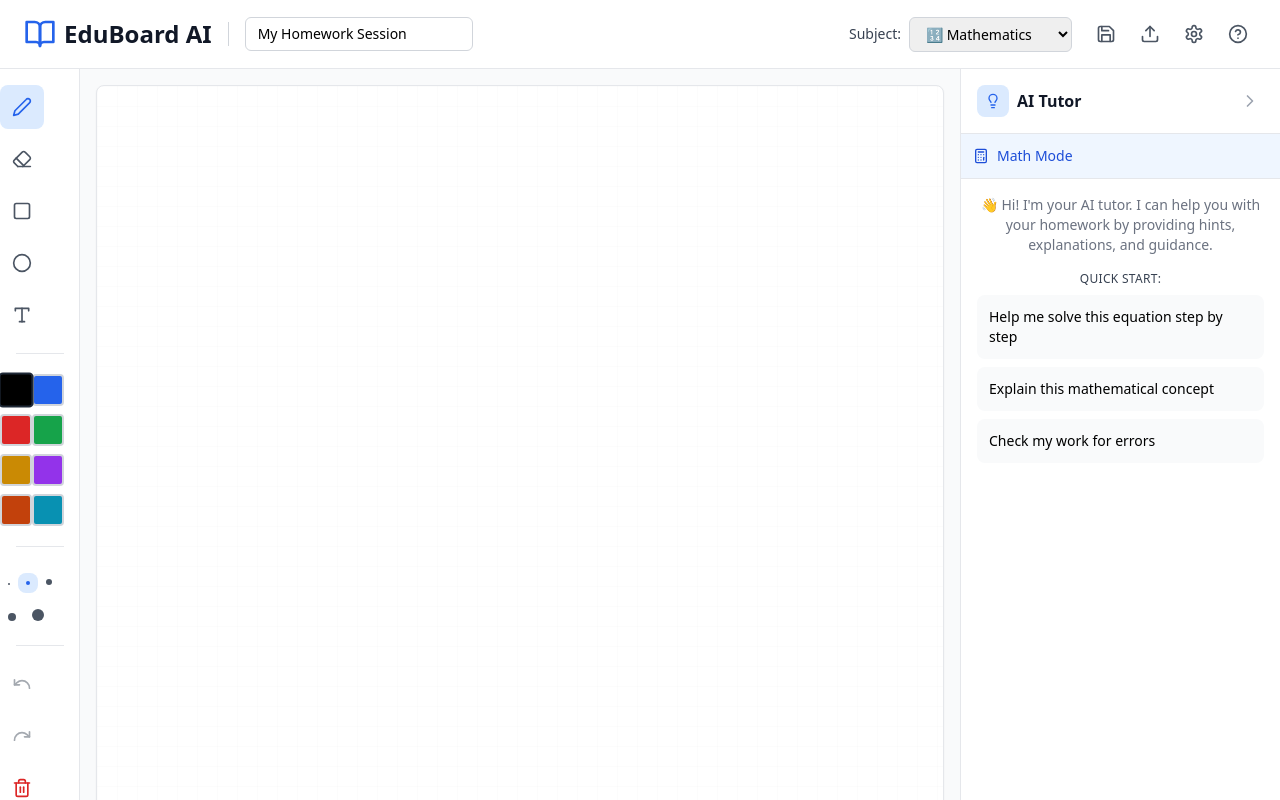
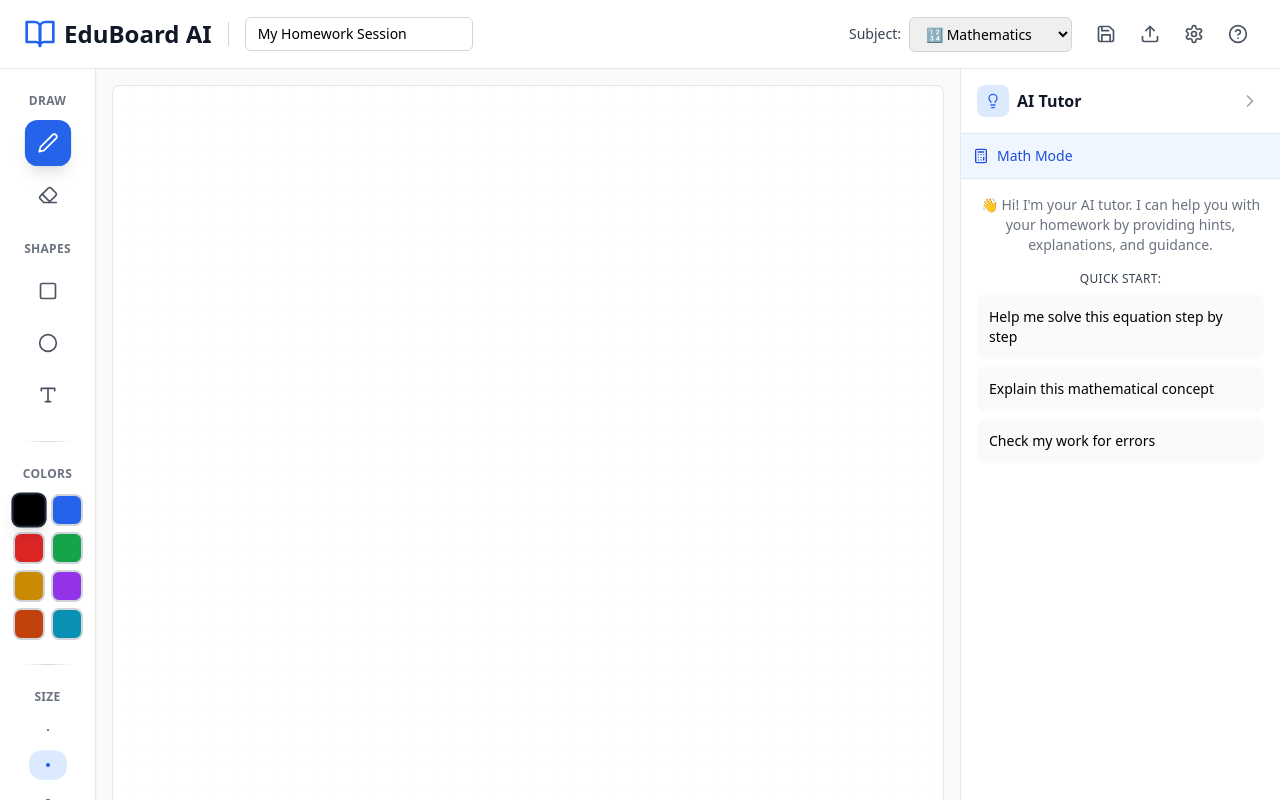
Before and after one commit to HamaRegaya/BrightPath, a React (Vite) app: page / in a window 1280 px wide. Shown: the top 800 px of the page. Built offline with nearby package versions, Linux system fonts and the light colour scheme; a web font is replaced by a local one.

Commit message:
feat: Refactor Toolbar component to categorize tools and enhance UI elements

```diff
--- a/src/components/Toolbar.tsx
+++ b/src/components/Toolbar.tsx
@@ -17,35 +17,57 @@
     canRedo
   } = useDrawing();
 
-  const tools = [
-    { id: 'pen', icon: Pen, name: 'Pen' },
-    { id: 'eraser', icon: Eraser, name: 'Eraser' },
-    { id: 'rectangle', icon: Square, name: 'Rectangle' },
-    { id: 'circle', icon: Circle, name: 'Circle' },
-    { id: 'text', icon: Type, name: 'Text' }
+  const drawingTools = [
+    { id: 'pen', icon: Pen, name: 'Pen', category: 'drawing' },
+    { id: 'eraser', icon: Eraser, name: 'Eraser', category: 'drawing' }
+  ];
+
+  const shapeTools = [
+    { id: 'rectangle', icon: Square, name: 'Rectangle', category: 'shape' },
+    { id: 'circle', icon: Circle, name: 'Circle', category: 'shape' },
+    { id: 'text', icon: Type, name: 'Text', category: 'shape' }
   ];
 
   const colors = [
-    '#000000', '#2563EB', '#DC2626', '#16A34A',
-    '#CA8A04', '#9333EA', '#C2410C', '#0891B2'
+    { color: '#000000', name: 'Black' },
+    { color: '#2563EB', name: 'Blue' },
+    { color: '#DC2626', name: 'Red' },
+    { color: '#16A34A', name: 'Green' },
+    { color: '#CA8A04', name: 'Yellow' },
+    { color: '#9333EA', name: 'Purple' },
+    { color: '#C2410C', name: 'Orange' },
+    { color: '#0891B2', name: 'Cyan' }
   ];
 
-  const strokeWidths = [2, 4, 6, 8, 12];
+  const strokeWidths = [
+    { width: 2, name: 'Extra Fine' },
+    { width: 4, name: 'Fine' },
+    { width: 6, name: 'Medium' },
+    { width: 8, name: 'Thick' },
+    { width: 12, name: 'Extra Thick' }
+  ];
 
   return (
-    <div className="w-20 bg-white border-r border-gray-200 flex flex-col items-center py-4 space-y-4">
-      {/* Drawing Tools */}
-      <div className="space-y-2">
-        {tools.map((toolItem) => {
+    <div className="w-24 bg-white border-r border-gray-200 flex flex-col py-6 shadow-sm">
+      {/* Tool Groups Container */}
+      <div className="flex flex-col items-center space-y-6">
+
+        {/* Drawing Tools Group */}
+        <div className="flex flex-col items-center space-y-1">
+          <div className="text-xs font-semibold text-gray-500 uppercase tracking-wide mb-2">
+            Draw
+          </div>
+          <div className="flex flex-col space-y-2">
+            {drawingTools.map((toolItem) => {
               const Icon = toolItem.icon;
               return (
                 <button
                   key={toolItem.id}
                   onClick={() => setTool(toolItem.id)}
-              className={`p-3 rounded-lg transition-colors group relative ${
+                  className={`p-3 rounded-xl transition-all duration-200 group relative ${
                     tool === toolItem.id
-                  ? 'bg-blue-100 text-blue-600'
-                  : 'text-gray-600 hover:bg-gray-100 hover:text-gray-900'
+                      ? 'bg-blue-600 text-white shadow-lg scale-105'
+                      : 'text-gray-600 hover:bg-gray-100 hover:text-gray-900 hover:scale-105'
                   }`}
                   title={toolItem.name}
                 >
@@ -54,60 +76,104 @@
               );
             })}
           </div>
+        </div>
 
-      <div className="h-px bg-gray-200 w-12"></div>
+        {/* Shape Tools Group */}
+        <div className="flex flex-col items-center space-y-1">
+          <div className="text-xs font-semibold text-gray-500 uppercase tracking-wide mb-2">
+            Shapes
+          </div>
+          <div className="flex flex-col space-y-2">
+            {shapeTools.map((toolItem) => {
+              const Icon = toolItem.icon;
+              return (
+                <button
+                  key={toolItem.id}
+                  onClick={() => setTool(toolItem.id)}
+                  className={`p-3 rounded-xl transition-all duration-200 group relative ${
+                    tool === toolItem.id
+                      ? 'bg-blue-600 text-white shadow-lg scale-105'
+                      : 'text-gray-600 hover:bg-gray-100 hover:text-gray-900 hover:scale-105'
+                  }`}
+                  title={toolItem.name}
+                >
+                  <Icon className="w-5 h-5" />
+                </button>
+              );
+            })}
+          </div>
+        </div>
 
-      {/* Colors */}
-      <div className="space-y-1">
-        {colors.map((color) => (
+        {/* Separator */}
+        <div className="w-12 h-px bg-gradient-to-r from-transparent via-gray-300 to-transparent"></div>
+
+        {/* Colors Group */}
+        <div className="flex flex-col items-center space-y-1">
+          <div className="text-xs font-semibold text-gray-500 uppercase tracking-wide mb-2">
+            Colors
+          </div>
+          <div className="grid grid-cols-2 gap-1.5">
+            {colors.map((colorItem) => (
               <button
-            key={color}
-            onClick={() => setStrokeColor(color)}
-            className={`w-8 h-8 rounded border-2 transition-all ${
-              strokeColor === color
-                ? 'border-gray-800 scale-110'
+                key={colorItem.color}
+                onClick={() => setStrokeColor(colorItem.color)}
+                className={`w-8 h-8 rounded-lg border-2 transition-all duration-200 hover:scale-110 ${
+                  strokeColor === colorItem.color
+                    ? 'border-gray-800 scale-110 shadow-lg'
                     : 'border-gray-300 hover:border-gray-400'
                 }`}
-            style={{ backgroundColor: color }}
-            title={`Color: ${color}`}
+                style={{ backgroundColor: colorItem.color }}
+                title={colorItem.name}
               />
             ))}
           </div>
+        </div>
 
-      <div className="h-px bg-gray-200 w-12"></div>
+        {/* Separator */}
+        <div className="w-12 h-px bg-gradient-to-r from-transparent via-gray-300 to-transparent"></div>
 
-      {/* Stroke Width */}
-      <div className="space-y-2">
-        {strokeWidths.map((width) => (
+        {/* Stroke Width Group */}
+        <div className="flex flex-col items-center space-y-1">
+          <div className="text-xs font-semibold text-gray-500 uppercase tracking-wide mb-2">
+            Size
+          </div>
+          <div className="flex flex-col space-y-2">
+            {strokeWidths.map((widthItem) => (
               <button
-            key={width}
-            onClick={() => setStrokeWidth(width)}
-            className={`p-2 rounded-lg transition-colors ${
-              strokeWidth === width
-                ? 'bg-blue-100 text-blue-600'
-                : 'text-gray-600 hover:bg-gray-100'
+                key={widthItem.width}
+                onClick={() => setStrokeWidth(widthItem.width)}
+                className={`p-3 rounded-xl transition-all duration-200 flex items-center justify-center ${
+                  strokeWidth === widthItem.width
+                    ? 'bg-blue-100 text-blue-600 scale-105'
+                    : 'text-gray-600 hover:bg-gray-100 hover:scale-105'
                 }`}
-            title={`Width: ${width}px`}
+                title={widthItem.name}
               >
                 <div
                   className="bg-current rounded-full"
                   style={{
-                width: `${Math.min(width, 12)}px`,
-                height: `${Math.min(width, 12)}px`,
+                    width: `${Math.min(widthItem.width, 12)}px`,
+                    height: `${Math.min(widthItem.width, 12)}px`,
                   }}
                 />
               </button>
             ))}
           </div>
+        </div>
 
-      <div className="h-px bg-gray-200 w-12"></div>
+        {/* Separator */}
+        <div className="w-12 h-px bg-gradient-to-r from-transparent via-gray-300 to-transparent"></div>
 
-      {/* Actions */}
-      <div className="space-y-2">
+        {/* Actions Group */}
+        <div className="flex flex-col items-center space-y-1">
+          <div className="text-xs font-semibold text-gray-500 uppercase tracking-wide mb-2">
+            Actions
+          </div>
+          <div className="flex flex-col space-y-2">
             <button
               onClick={undo}
               disabled={!canUndo}
-          className="p-3 rounded-lg transition-colors disabled:opacity-50 disabled:cursor-not-allowed text-gray-600 hover:bg-gray-100 hover:text-gray-900"
+              className="p-3 rounded-xl transition-all duration-200 disabled:opacity-40 disabled:cursor-not-allowed text-gray-600 hover:bg-gray-100 hover:text-gray-900 hover:scale-105 disabled:hover:scale-100 disabled:hover:bg-transparent"
               title="Undo"
             >
               <Undo className="w-5 h-5" />
@@ -115,26 +181,28 @@
             <button
               onClick={redo}
               disabled={!canRedo}
-          className="p-3 rounded-lg transition-colors disabled:opacity-50 disabled:cursor-not-allowed text-gray-600 hover:bg-gray-100 hover:text-gray-900"
+              className="p-3 rounded-xl transition-all duration-200 disabled:opacity-40 disabled:cursor-not-allowed text-gray-600 hover:bg-gray-100 hover:text-gray-900 hover:scale-105 disabled:hover:scale-100 disabled:hover:bg-transparent"
               title="Redo"
             >
               <Redo className="w-5 h-5" />
             </button>
             <button
               onClick={clear}
-          className="p-3 rounded-lg transition-colors text-red-600 hover:bg-red-50"
+              className="p-3 rounded-xl transition-all duration-200 text-red-600 hover:bg-red-50 hover:scale-105"
               title="Clear Board"
             >
               <Trash2 className="w-5 h-5" />
             </button>
             <button
-          className="p-3 rounded-lg transition-colors text-gray-600 hover:bg-gray-100 hover:text-gray-900"
+              className="p-3 rounded-xl transition-all duration-200 text-gray-600 hover:bg-gray-100 hover:text-gray-900 hover:scale-105"
               title="Export"
             >
               <Download className="w-5 h-5" />
             </button>
           </div>
         </div>
+      </div>
+    </div>
   );
 };
 
```
Lines whose indentation alone changed are shown as unchanged.
